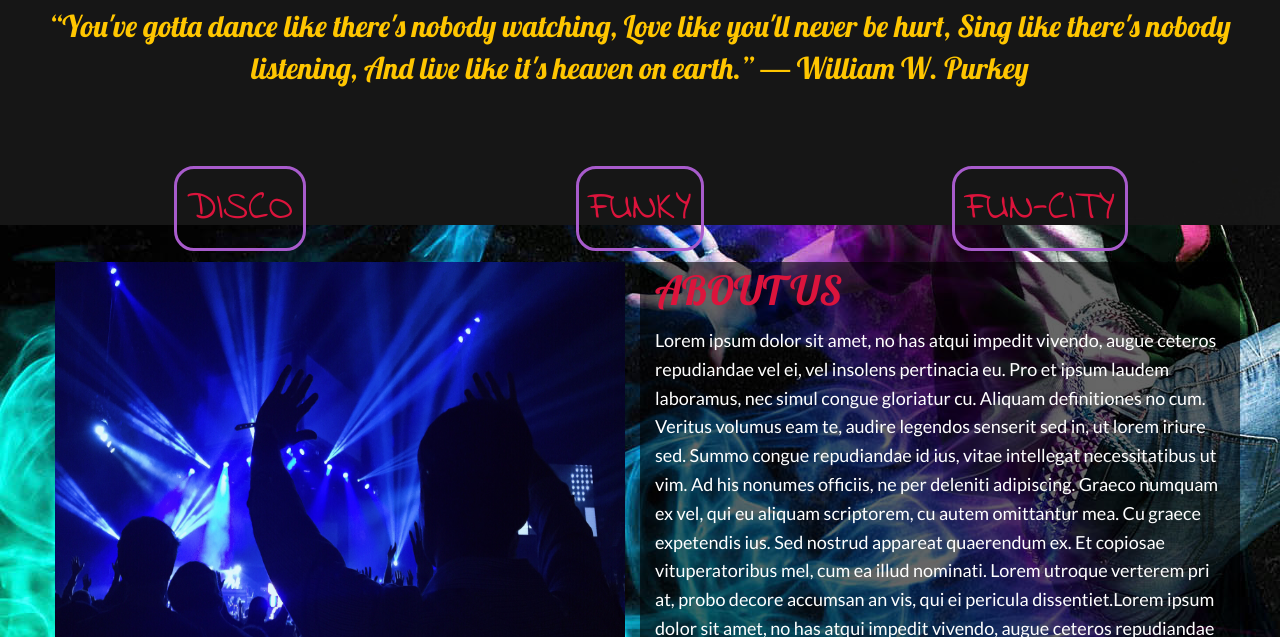
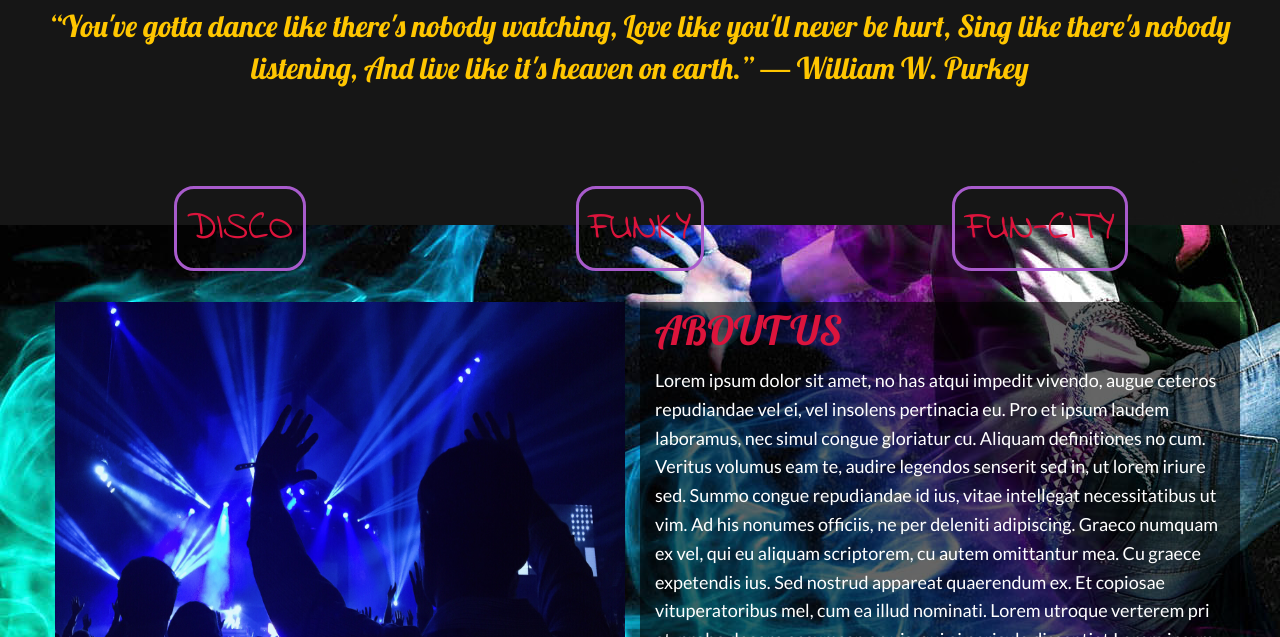
Before and after one commit to vamuigua/Dance-Party, a plain HTML site: page index.html in a window 1280 px wide. Shown: the part 163-800 px from the top of the page. Drawn offline with nearby package versions, Linux system fonts and the light colour scheme; a script that the page names is missing.

```diff
--- a/index.html
+++ b/index.html
@@ -62,7 +62,7 @@
 ― William W. Purkey</h2>
         <!--Disco buttons-->
         <div class="row" style="text-align:center;
-    margin-top:70px;line-height:100px;
+    margin-top:70px;line-height:140px;
     width: 100%;">
   <div class="medium-4 columns"><a href="#" class="animated fadeInLeftBig">DISCO</a></div>
   <div class="medium-4 columns"><a href="#" class="animated fadeInLeftBig">FUNKY</a></div>
```
